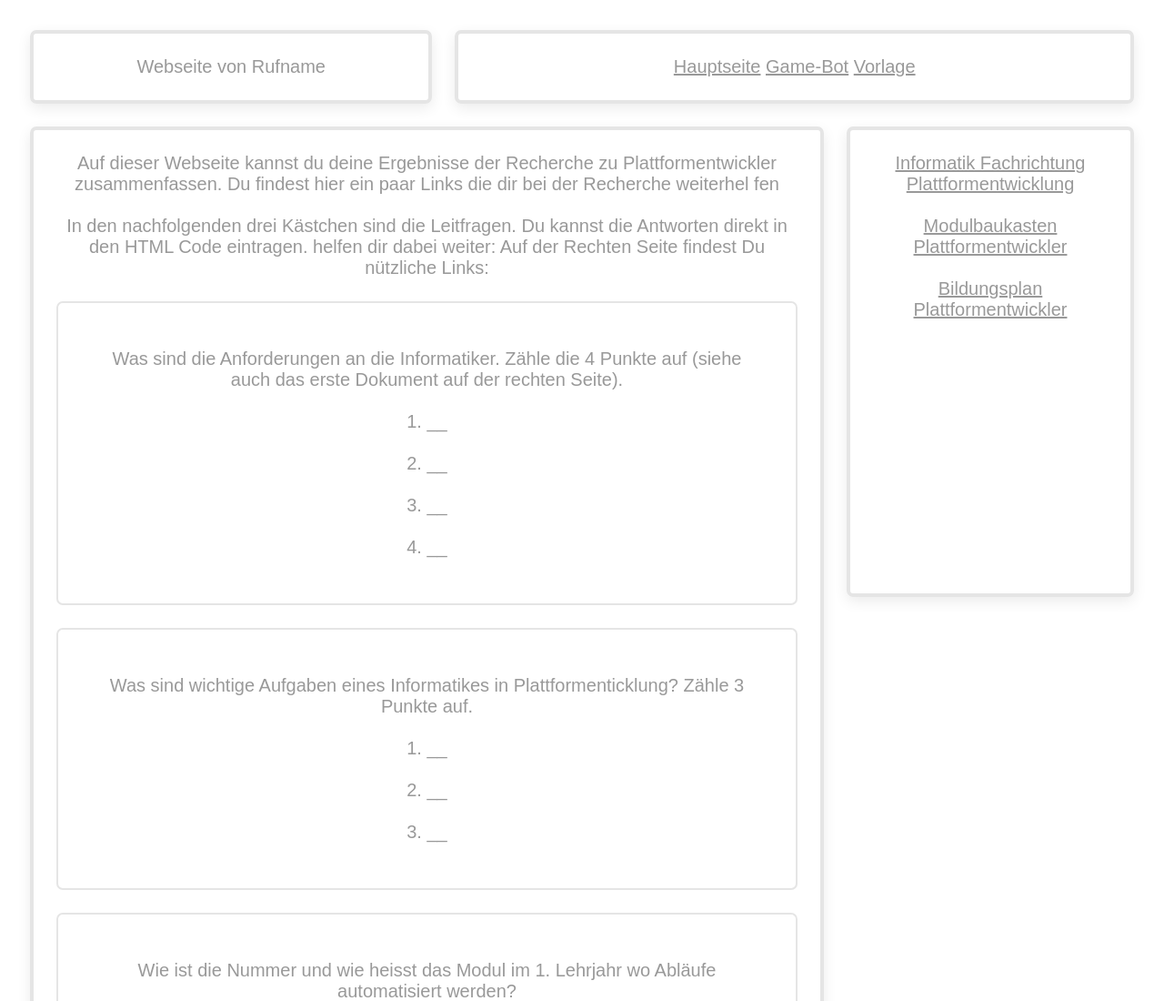
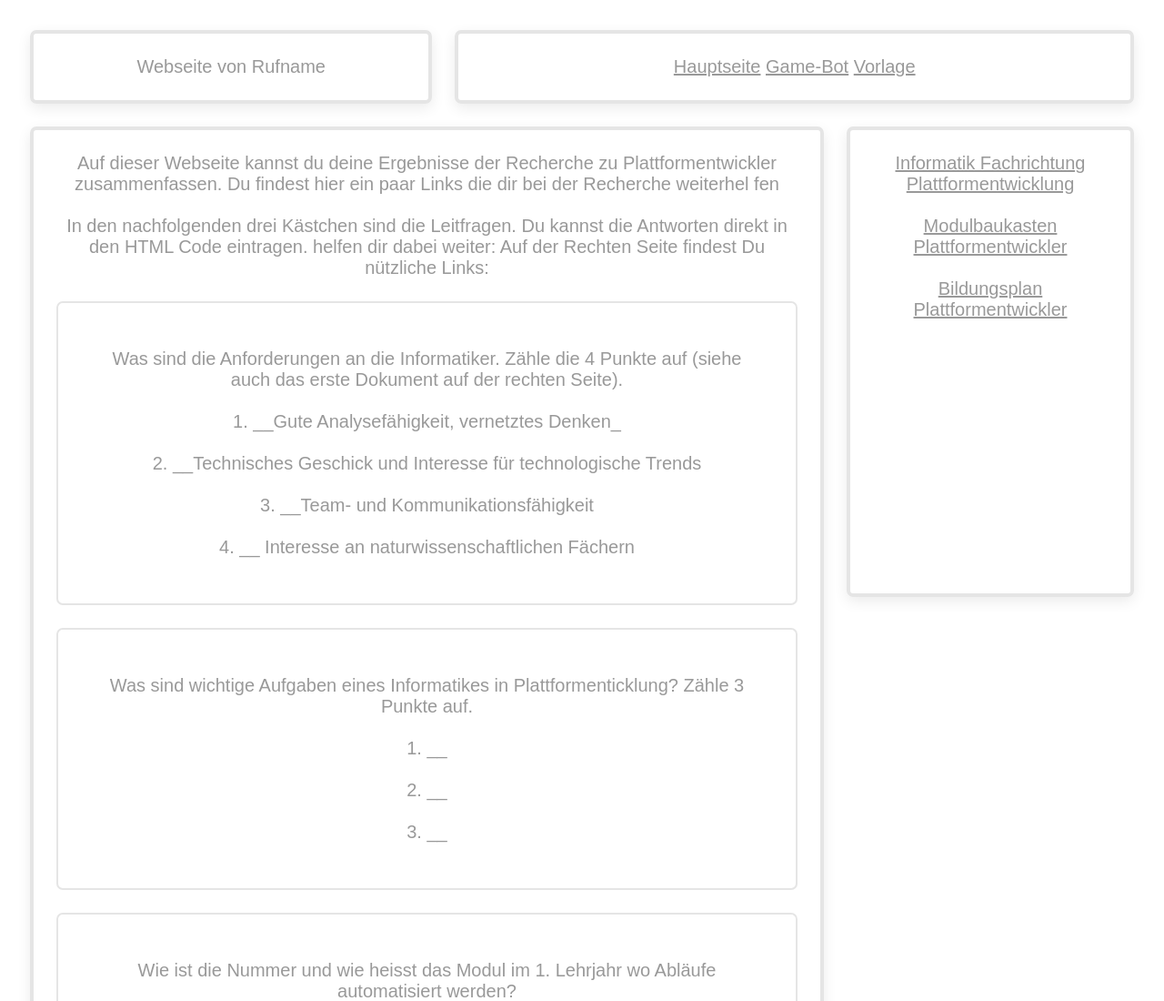
Before and after one commit to Itxachi/Itxachi.github.io, a plain HTML site: page index.html in a window 1280 px wide. Shown: the top 1100 px of the page at 91% size. Drawn offline with Linux system fonts and the light colour scheme.

Commit message:
Update index.html

```diff
--- a/index.html
+++ b/index.html
@@ -31,13 +31,13 @@
     <header>
      Was sind die Anforderungen an die Informatiker. Zähle die 4 Punkte auf (siehe auch das erste Dokument auf der rechten Seite).
      <br></br>
-     1.  __
+     1.  __Gute Analysefähigkeit, vernetztes Denken_
      <br></br>
-     2.  __
+     2.  __Technisches Geschick und Interesse für technologische Trends
      <br></br>
-     3.  __
+     3.  __Team- und Kommunikationsfähigkeit
      <br></br>
-     4.  __
+     4.  __ Interesse an naturwissenschaftlichen Fächern
      </header>
 
     <article>
```
